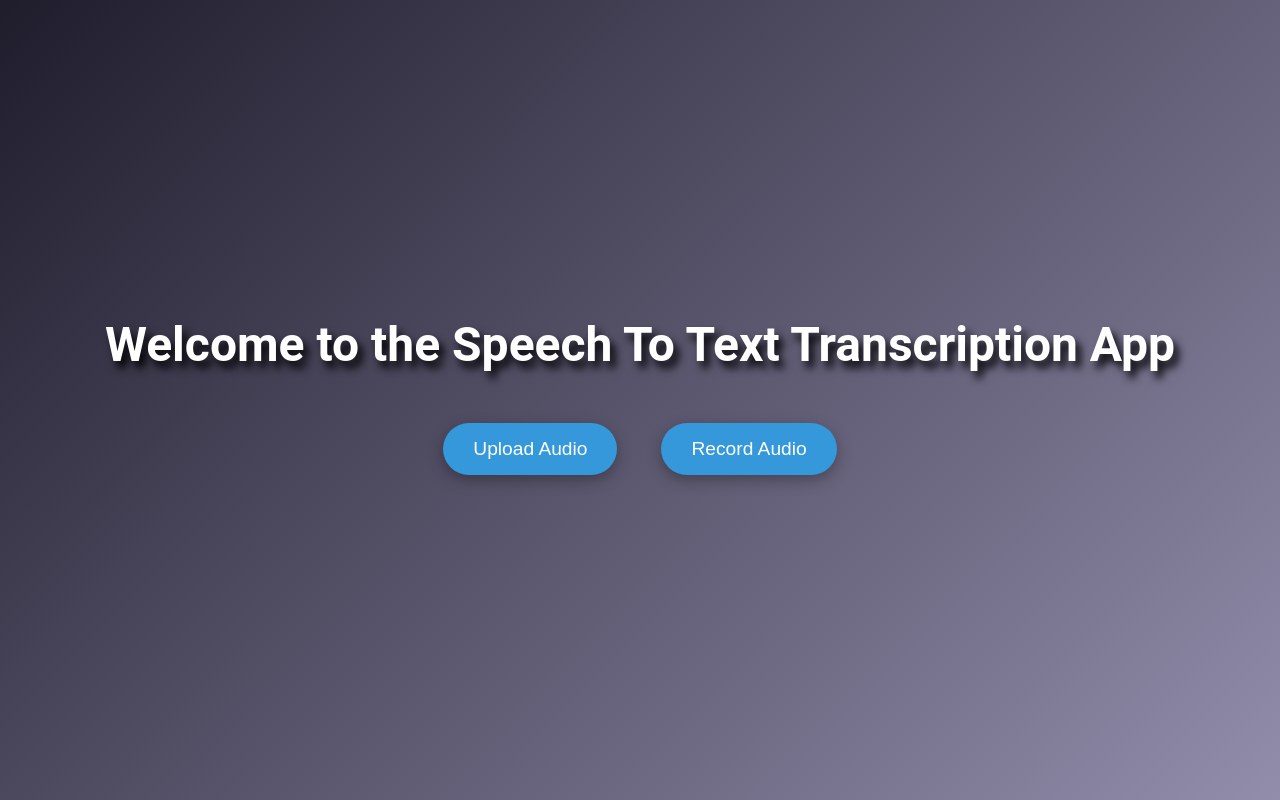
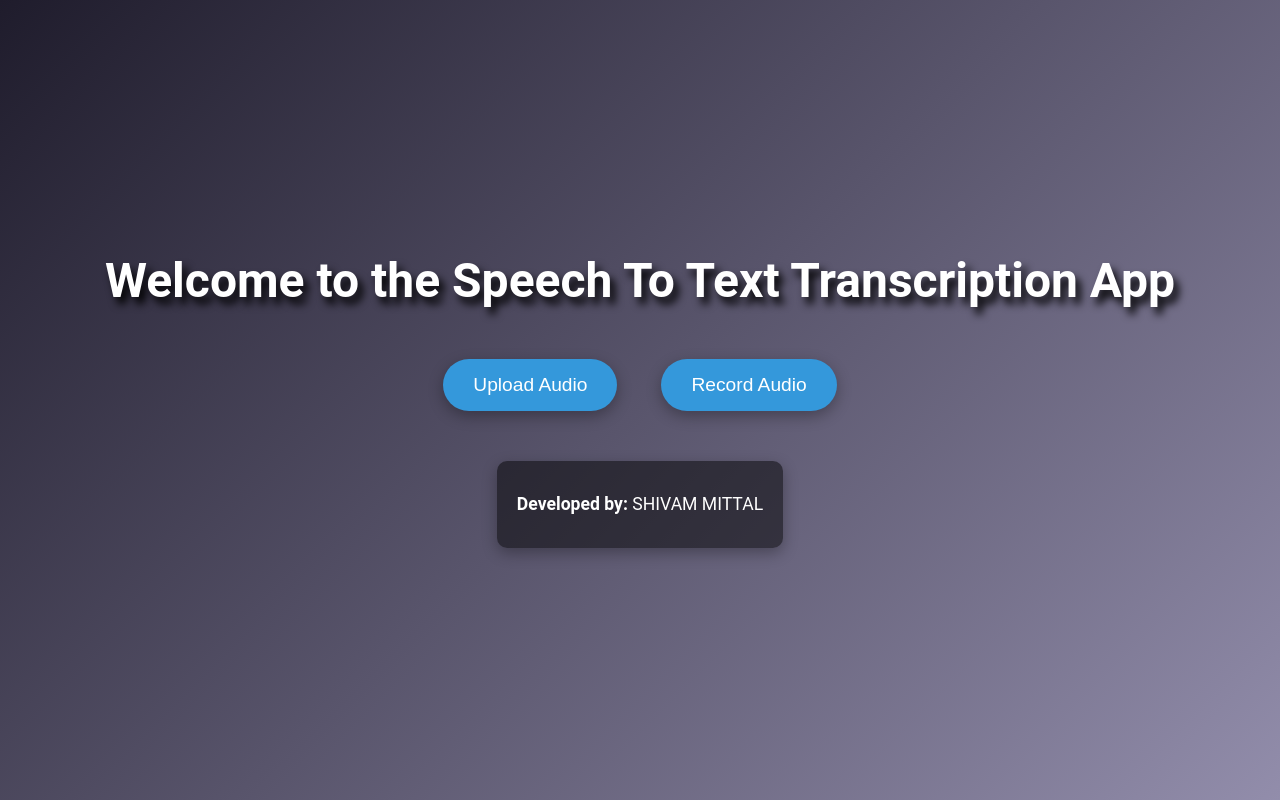
Before and after one commit to shivammittal09/Speech-To-Text-Transcription-System, a Django app: page / in a window 1280 px wide. Run offline with Django 5.2, Linux system fonts and the light colour scheme.

Commit message:
Update landing_page.html

```diff
--- a/audioapp/templates/audioapp/landing_page.html
+++ b/audioapp/templates/audioapp/landing_page.html
@@ -155,15 +155,14 @@
         <button>Record Audio</button>
       </a>
     </div>
-<!--     <div class="info">
+    <div class="info">
       <p>
-        <strong>Developed by:</strong> SANJITH M | SHIVAM MITTAL | SHIVAM PATEL
-        | SOURAV ROY
+        <strong>Developed by:</strong> SHIVAM MITTAL
       </p>
-      <p>
+<!--       <p>
         <strong>USN:</strong> 1JB21CS131 | 1JB21CS138 | 1JB21CS139 | 1JB21CS150
       </p>
-      <p><strong>Guide:</strong> Dr. BINDIYA M K</p>
-    </div> -->
+      <p><strong>Guide:</strong> Dr. BINDIYA M K</p> -->
+    </div>
   </body>
 </html>
```
